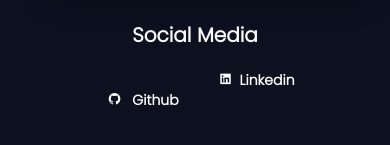
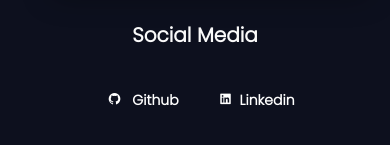
Before and after one commit to suryaraj1/My-Portfolio, a website: page index.html in a window 390 px wide. Shown: the part 7859-8004 px from the top of the page. Drawn offline with nearby package versions, Linux system fonts and the light colour scheme.

Commit message:
Fix Linkedin logo in media queries

```diff
--- a/assets/styles.css
+++ b/assets/styles.css
@@ -1046,4 +1046,9 @@ svg:hover {
     position: relative;
     left: 6px;
   }
+
+  .footer_icon.linkedin {
+    position: relative;
+    top: 0px;
+  }
 }
```
